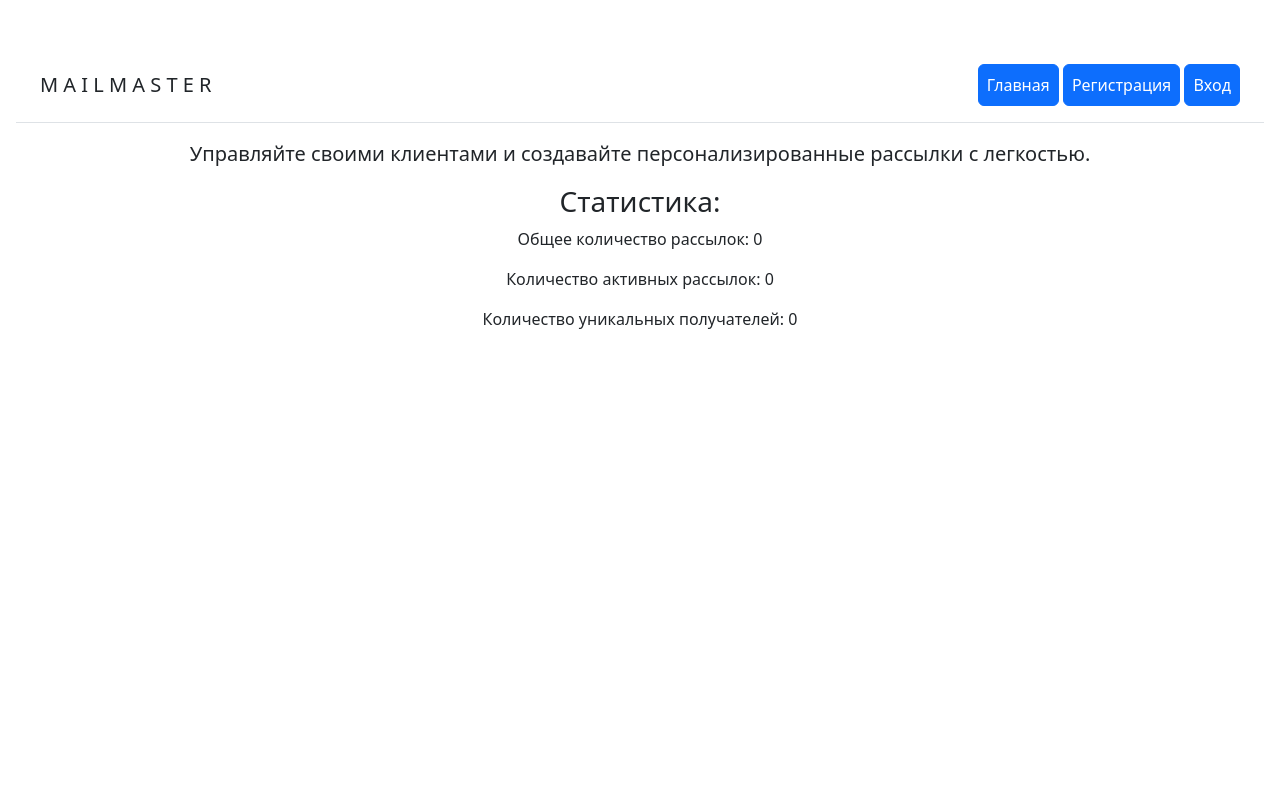
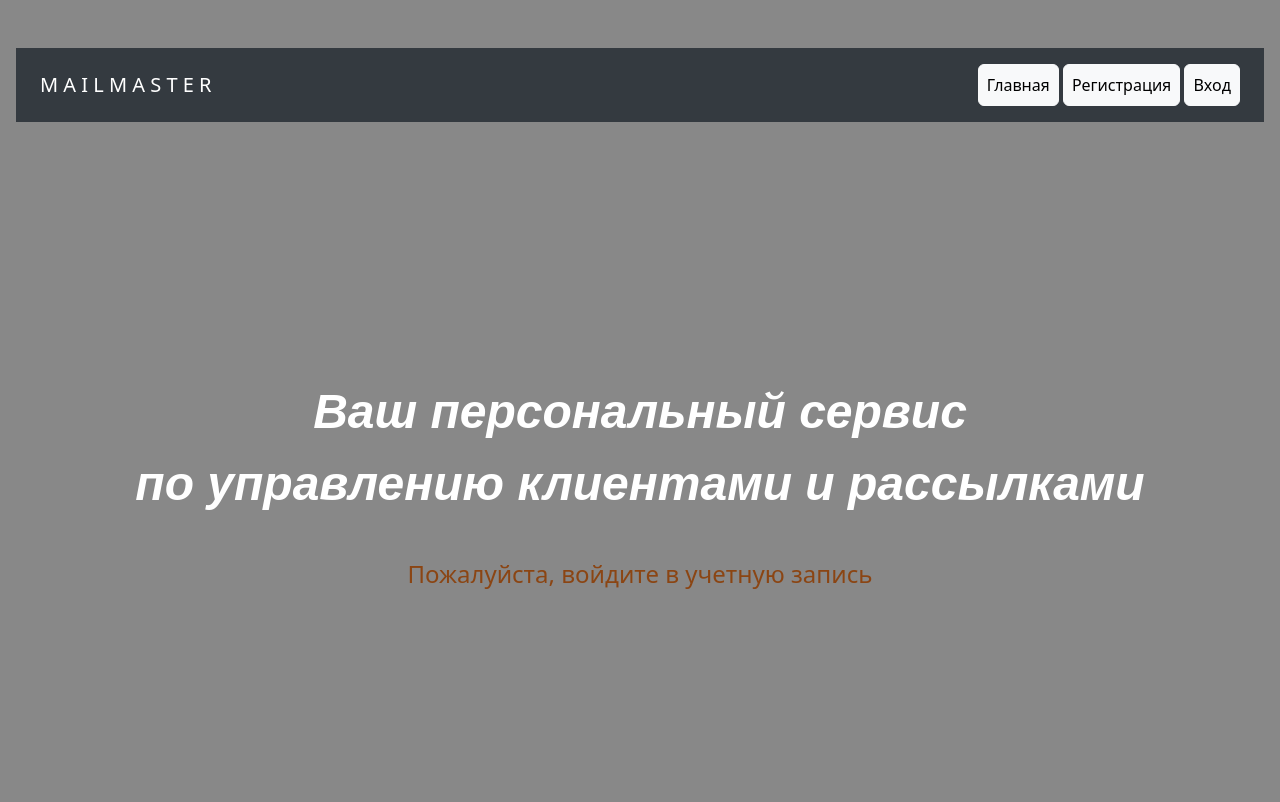
Before and after one commit to meirabeloritskaya/Mail_Master, a Django app: page / in a window 1280 px wide. Before the commit the page ends 329 px from the top, so only its background shows below. Run offline with Django 5.2, Linux system fonts and the light colour scheme; data that the repository does not hold is empty; parts of the project's set-up code (start-up, migrations or seed data) failed here and were passed over.

Commit message:
add bootstrup

```diff
--- a/config/settings.py
+++ b/config/settings.py
@@ -113,5 +113,5 @@ DEFAULT_FROM_EMAIL = EMAIL_HOST_USER
 
 LOGIN_REDIRECT_URL = "/"
 LOGOUT_REDIRECT_URL = "/"
-
+LOGIN_URL = "/users/login/"
 REGISTER_REDIRECT_URL = "/users/login/"
--- a/mailing/templates/base.html
+++ b/mailing/templates/base.html
@@ -1,17 +1,44 @@
-
 <!DOCTYPE html>
 <html lang="en">
 <head>
     <meta charset="UTF-8">
     <meta name="viewport" content="width=device-width, initial-scale=1.0">
     <title>{% block title %}MailMaster{% endblock %}</title>
-        <link href="https://cdn.jsdelivr.net/npm/bootstrap@5.3.0/dist/css/bootstrap.min.css" rel="stylesheet">
+    <link href="https://cdn.jsdelivr.net/npm/bootstrap@5.3.0/dist/css/bootstrap.min.css" rel="stylesheet">
+
+    <style>
+        /* Устанавливаем светло-серый фон для всего документа */
+        * {
+            margin: 0;
+            padding: 0;
+            box-sizing: border-box;
+        }
+
+        html, body {
+            height: 100%;
+            background-color: #888888 !important; /* Светло-серый фон для всей страницы */
+        }
+
+        /* Убираем фон с всех контейнеров, чтобы фон страницы был виден */
+        .container, .navbar, .footer, .pricing-header {
+            background-color: transparent !important; /* Прозрачный фон для этих элементов */
+        }
+
+        /* Можно добавить дополнительный стиль для navbar, чтобы его фон не перекрывал основной */
+        .navbar {
+            background-color: #343a40 !important; /* Черный фон для navbar */
+        }
+
+        /* Применяем белый фон для кнопок, если нужно */
+        .btn-light {
+            background-color: #f8f9fa;
+            border-color: #f8f9fa;
+        }
+    </style>
 </head>
 <body>
 
-
-        {% block content %}{% endblock %}
-
+    {% block content %}{% endblock %}
 
 </body>
 </html>
--- a/mailing/templates/mailing/home.html
+++ b/mailing/templates/mailing/home.html
@@ -3,14 +3,56 @@
 {% block title %}Home - MailMaster{% endblock %}
 
 {% block content %}
+<style>
+    .custom-lead {
+        font-size: 2.5rem;
+        font-family: 'Arial', sans-serif;
+        font-weight: 700;
+        color: #ffffff;
+        font-style: italic;
+    }
+    .welcome-text {
+        font-size: 3.5rem; /* Увеличенный размер для "Добро пожаловать" */
+        color: yellow;
+    }
+    .stat-text {
+        color: yellow; /* Жёлтый цвет для статистики */
+        font-size: 1.2rem;
+    }
+</style>
+
 <div class="pricing-header px-3 py-3 pt-md-5 pb-md-4 mx-auto text-center">
     {% include "mailing/navbar.html" %}
-    <p class="lead">Управляйте своими клиентами и создавайте персонализированные рассылки с легкостью.</p>
-    <div>
-        <h3>Статистика:</h3>
-        <p>Общее количество рассылок: {{ total_newsletters }}</p>
-        <p>Количество активных рассылок: {{ active_newsletters }}</p>
-        <p>Количество уникальных получателей: {{ unique_recipients }}</p>
-    </div>
- </div>
+</div>
+
+<div class="d-flex flex-column justify-content-center align-items-center" style="height: 80vh;">
+    {% if user.is_authenticated %}
+        <h3 class="welcome-text">Добро пожаловать!</h3>
+    {% endif %}
+
+    <p class="lead custom-lead" style="font-size: 3rem; text-align: center; margin-top: 20px;">
+        Ваш персональный сервис <br> по управлению клиентами и рассылками
+    </p>
+
+    {% if user.is_authenticated %}
+        {% if is_manager %}
+            <p class="manager-note">Вы вошли как менеджер</p>
+            <h4>Общая информация для менеджера:</h4>
+            <p>Общее количество клиентов: {{ total_clients }}</p>
+            <p>Общее количество владельцев: {{ total_owners }}</p>
+            <p>Общее количество сообщений: {{ total_messages }}</p>
+            <p>Общее количество рассылок: {{ total_newsletters }}</p>
+        {% else %}
+            <h3>Ваша статистика:</h3>
+            <p>Общее количество рассылок: {{ total_newsletters }}</p>
+            <p>Количество активных рассылок: {{ active_newsletters }}</p>
+            <p>Количество уникальных получателей: {{ unique_recipients }}</p>
+        {% endif %}
+    {% else %}
+        <p style="font-size: 1.5rem; color: #8B4513; text-align: center; margin-top: 20px;">
+            Пожалуйста, войдите в учетную запись
+        </p>
+    {% endif %}
+</div>
+
 {% endblock %}
--- a/mailing/templates/mailing/navbar.html
+++ b/mailing/templates/mailing/navbar.html
@@ -1,13 +1,13 @@
-<div class="d-flex flex-column flex-md-row align-items-center p-3 px-md-4 mb-3 bg-white border-bottom box-shadow navbar">
-    <h5 class="my-0 mr-md-auto font-weight-normal">M A I L   M A S T E R</h5>
+<div class="d-flex flex-column flex-md-row align-items-center p-3 px-md-4 mb-3 bg-dark navbar">
+    <h5 class="my-0 mr-md-auto font-weight-normal text-white">M A I L   M A S T E R</h5>
     <nav class="ms-5">
-        <a class="p-2 btn btn-primary" href="{% url 'home' %}">Главная</a>
+        <a class="p-2 btn btn-light" href="{% url 'home' %}">Главная</a>
 
         {% if user.is_authenticated %}
-            <a class="p-2 btn btn-primary" href="{% url 'mailing:client_list' %}">Список клиентов</a>
-            <a class="p-2 btn btn-primary" href="{% url 'mailing:message_list' %}">Список сообщений</a>
-            <a class="p-2 btn btn-primary" href="{% url 'mailing:newsletter_list' %}">Список рассылок</a>
-            <a class="p-2 btn btn-primary" href="{% url 'mailing:delivery_attempts_list' %}">Попытки рассылок</a>
+            <a class="p-2 btn btn-light" href="{% url 'mailing:client_list' %}">Список клиентов</a>
+            <a class="p-2 btn btn-light" href="{% url 'mailing:message_list' %}">Список сообщений</a>
+            <a class="p-2 btn btn-light" href="{% url 'mailing:newsletter_list' %}">Список рассылок</a>
+            <a class="p-2 btn btn-light" href="{% url 'mailing:delivery_attempts_list' %}">Попытки рассылок</a>
         {% endif %}
 
         {% if user.is_authenticated %}
@@ -15,9 +15,10 @@
                 {% csrf_token %}
                 <button type="submit" class="btn btn-danger">Выход</button>
             </form>
+
         {% else %}
-            <a class="p-2 btn btn-primary" href="{% url 'users:register' %}">Регистрация</a>
-            <a class="p-2 btn btn-primary" href="{% url 'users:login' %}">Вход</a>
+            <a class="p-2 btn btn-light" href="{% url 'users:register' %}">Регистрация</a>
+            <a class="p-2 btn btn-light" href="{% url 'users:login' %}">Вход</a>
         {% endif %}
     </nav>
 </div>
--- a/mailing/urls.py
+++ b/mailing/urls.py
@@ -1,6 +1,6 @@
 from django.urls import path
 from . import views
-
+from django.contrib.auth.views import LogoutView
 app_name = "mailing"
 
 urlpatterns = [
@@ -56,4 +56,5 @@ urlpatterns = [
         views.DeliveryAttemptListView.as_view(),
         name="delivery_attempts_list",
     ),
+    path("logout/", LogoutView.as_view(), name="logout"),
 ]
--- a/mailing/views.py
+++ b/mailing/views.py
@@ -16,25 +16,41 @@ from django.core.mail import send_mail
 from django.conf import settings
 from django.utils import timezone
 from django.contrib import messages
+from users.models import CustomUser
 
 
 def home(request):
-    # Количество всех рассылок
+    # Проверка, является ли пользователь менеджером
+    is_manager = request.user.groups.filter(name='Менеджер').exists()
+
+    # Статистика, доступная всем пользователям
     total_newsletters = Newsletter.objects.count()
+    active_newsletters = Newsletter.objects.filter(status="running").count()
+    unique_recipients = Client.objects.count()
 
-    # Количество активных рассылок со статусом "запущено"
-    active_newsletters = Newsletter.objects.filter(status="running").count()
+    # Дополнительная статистика для менеджера
+    total_clients = Client.objects.count()
+    total_users = CustomUser.objects.count()  # если есть модель владельцев
+    total_messages = Message.objects.count()
 
-    # Количество уникальных получателей
-    unique_recipients = Client.objects.all().count()
-
+    # Контекст для шаблона
     context = {
-        "total_newsletters": total_newsletters,
-        "active_newsletters": active_newsletters,
-        "unique_recipients": unique_recipients,
+        'is_manager': is_manager,
+        'total_newsletters': total_newsletters,
+        'active_newsletters': active_newsletters,
+        'unique_recipients': unique_recipients,
     }
 
-    return render(request, "mailing/home.html", context)
+    # Если это менеджер, добавляем общую статистику
+    if is_manager:
+        context.update({
+            'total_clients': total_clients,
+            'total_owners': total_users,
+            'total_messages': total_messages,
+            'total_newsletters': total_newsletters,
+        })
+
+    return render(request, 'mailing/home.html', context)
 
 
 class ClientDetailView(DetailView):
```
